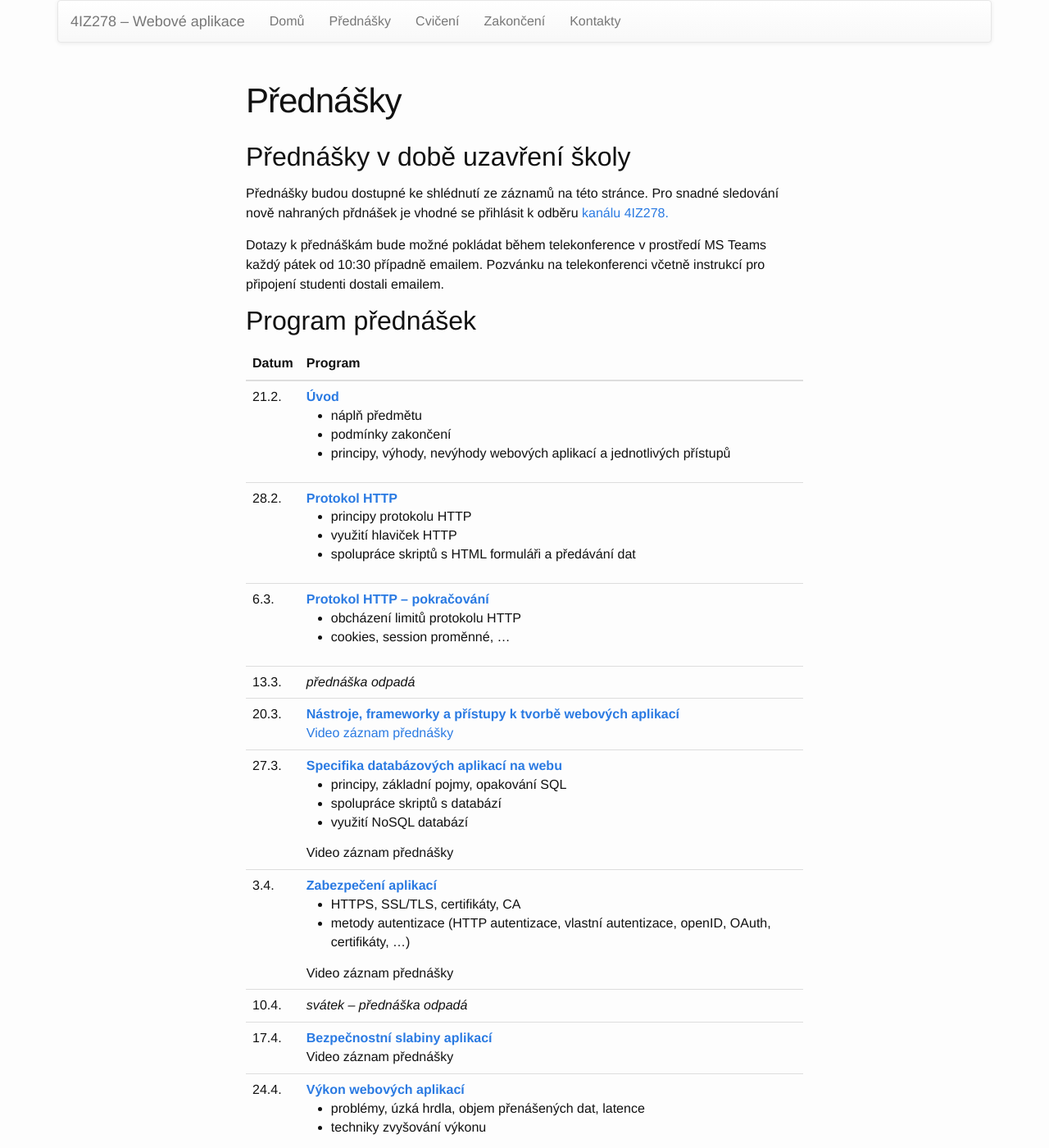
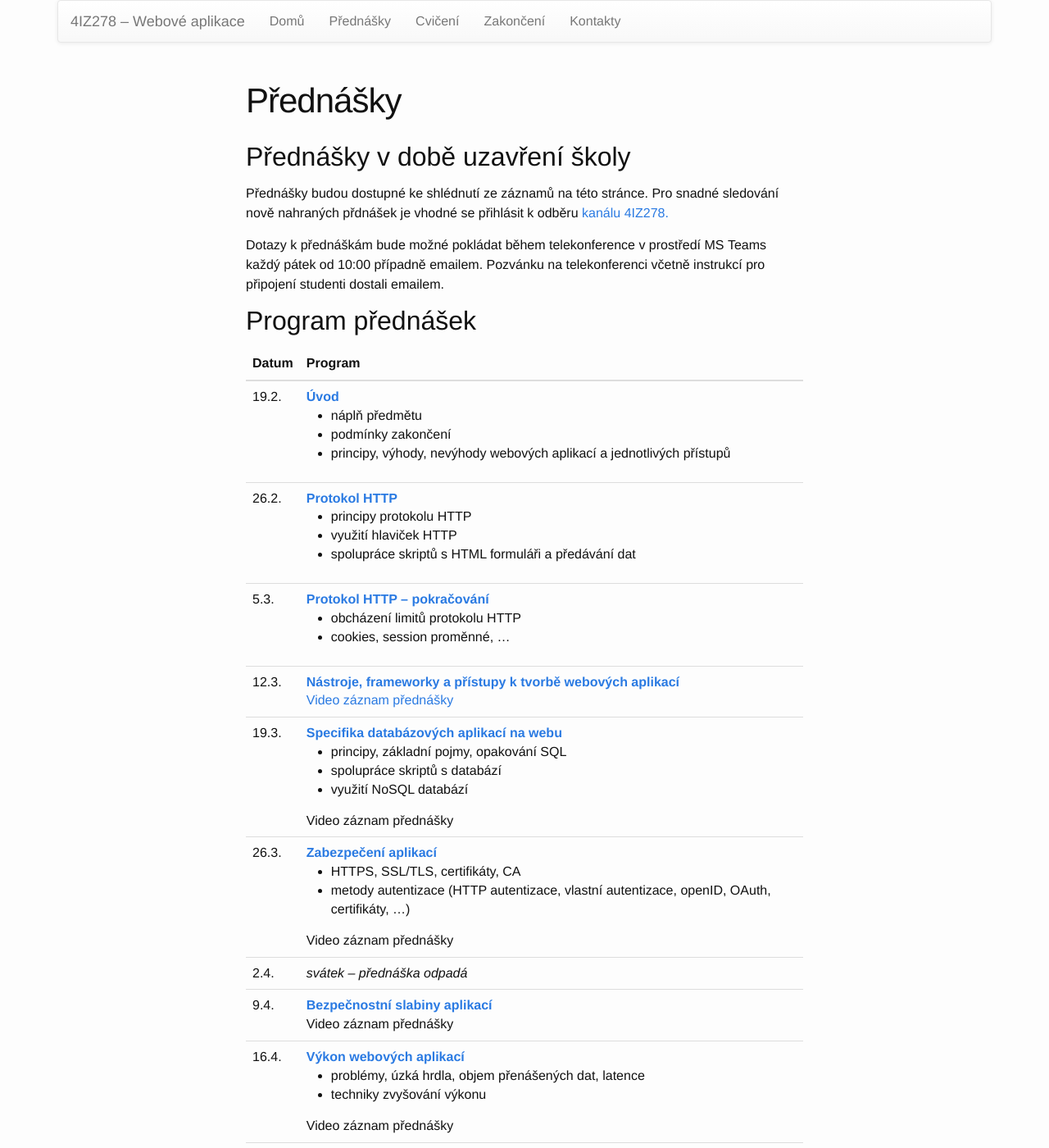
Before and after one commit to 4iz278/4iz278.github.io, a Jekyll site: the page built from prednasky/index.html, in a window 1280 px wide and 1400 px high. Shown: the whole window at 82% size. Built offline with Jekyll 4.4.1, drawn with Linux system fonts in a browser that asks for light colours; nearby versions of some CDN libraries; some of the changed text lies outside the part shown.

Commit message:
Aktualizace termínů pro další semestr

```diff
--- a/prednasky/index.html
+++ b/prednasky/index.html
@@ -15,7 +15,7 @@ se přihlásit k odběru
 <a href="https://www.youtube.com/channel/UCE2kzOLchHWOJ0I2OKBZGsQ">kanálu 4IZ278.</a></p>
 
 <p>Dotazy k přednáškám bude možné pokládat během telekonference
-v prostředí MS Teams každý pátek od 10:30 případně emailem. Pozvánku
+v prostředí MS Teams každý pátek od 10:00 případně emailem. Pozvánku
 na telekonferenci včetně instrukcí pro připojení studenti dostali
 emailem.</p>
 
@@ -30,7 +30,7 @@ emailem.</p>
   </thead>
   <tbody>
     <tr>
-      <td>21.2.</td>
+      <td>19.2.</td>
       <td>
         <strong><a href="http://www.kosek.cz/vyuka/4iz278/prednasky/uvod/">Úvod</a></strong>
         <ul>
@@ -41,7 +41,7 @@ emailem.</p>
       </td>
     </tr>
     <tr>
-      <td>28.2.</td>
+      <td>26.2.</td>
       <td><strong><a href="http://www.kosek.cz/vyuka/4iz278/prednasky/http/">Protokol HTTP</a></strong>
         <ul>
           <li>principy protokolu HTTP</li>
@@ -51,7 +51,7 @@ emailem.</p>
       </td>
     </tr>
     <tr>
-      <td>6.3.</td>
+      <td>5.3.</td>
       <td><strong><a href="http://www.kosek.cz/vyuka/4iz278/prednasky/http/">Protokol HTTP – pokračování</a></strong>
         <ul>
           <li>obcházení limitů protokolu HTTP</li>
@@ -60,11 +60,7 @@ emailem.</p>
       </td>
     </tr>
     <tr>
-      <td>13.3.</td>
-      <td><em>přednáška odpadá</em> </td>
-    </tr>
-    <tr>
-      <td>20.3.</td>
+      <td>12.3.</td>
       <td><strong><a href="http://www.kosek.cz/vyuka/4iz278/prednasky/prostredi/">Nástroje, frameworky a přístupy k tvorbě webových aplikací</strong>
         <details>
           <summary>Video záznam přednášky</summary>
@@ -73,7 +69,7 @@ emailem.</p>
       </td>
     </tr>
     <tr>
-      <td>27.3.</td>
+      <td>19.3.</td>
       <td><strong><a href="http://www.kosek.cz/vyuka/4iz278/prednasky/databaze/">Specifika databázových aplikací na webu</a></strong>
         <ul>
           <li>principy, základní pojmy, opakování SQL </li>
@@ -87,7 +83,7 @@ emailem.</p>
       </td>
     </tr>
     <tr>
-      <td>3.4.</td>
+      <td>26.3.</td>
       <td><strong><a href="http://www.kosek.cz/vyuka/4iz278/prednasky/bezpecnost/">Zabezpečení aplikací</a></strong>
         <ul>
           <li>HTTPS, SSL/TLS, certifikáty, CA </li>
@@ -100,11 +96,11 @@ emailem.</p>
       </td>
     </tr>
     <tr>
-      <td>10.4.</td>
+      <td>2.4.</td>
       <td><em>svátek &ndash; přednáška odpadá</em></td>
     </tr>
     <tr>
-      <td>17.4.</td>
+      <td>9.4.</td>
       <td><strong><a href="http://www.kosek.cz/vyuka/4iz278/prednasky/bezpecnost/">Bezpečnostní slabiny aplikací</a></strong>
         <details>
           <summary>Video záznam přednášky</summary>
@@ -113,7 +109,7 @@ emailem.</p>
       </td>
     </tr>
     <tr>
-      <td>24.4.</td>
+      <td>16.4.</td>
       <td><strong><a href="http://www.kosek.cz/vyuka/4iz278/prednasky/vykon/">Výkon webových aplikací</a></strong>
         <ul>
           <li>problémy, úzká hrdla, objem přenášených dat, latence </li>
@@ -126,15 +122,7 @@ emailem.</p>
       </td>
     </tr>
     <tr>
-      <td>1.5.</td>
-      <td><em>svátek &ndash; přednáška odpadá</em></td>
-    </tr>
-    <tr>
-      <td>8.5.</td>
-      <td><em>svátek &ndash; přednáška odpadá</em></td>
-    </tr>
-    <tr>
-      <td>15.5.</td>
+      <td>23.4.</td>
       <td><strong><a href="http://www.kosek.cz/vyuka/4iz278/prednasky/nasazeni/">Nasazení webových aplikací v praxi</a></strong>
         <ul>
           <li>registrace domény</li>
@@ -146,5 +134,17 @@ emailem.</p>
         </details>
       </td>
     </tr>
+    <tr>
+      <td>30.4.</td>
+      <td><em>???</em></td>
+    </tr>
+    <tr>
+      <td>7.5.</td>
+      <td><em>přednáška odpadá</em></td>
+    </tr>
+    <tr>
+      <td>14.5.</td>
+      <td><em>všechno co jste chtěli vědět, ale báli jste se zeptat</em></td>
+    </tr>
   </tbody>
 </table>
```
